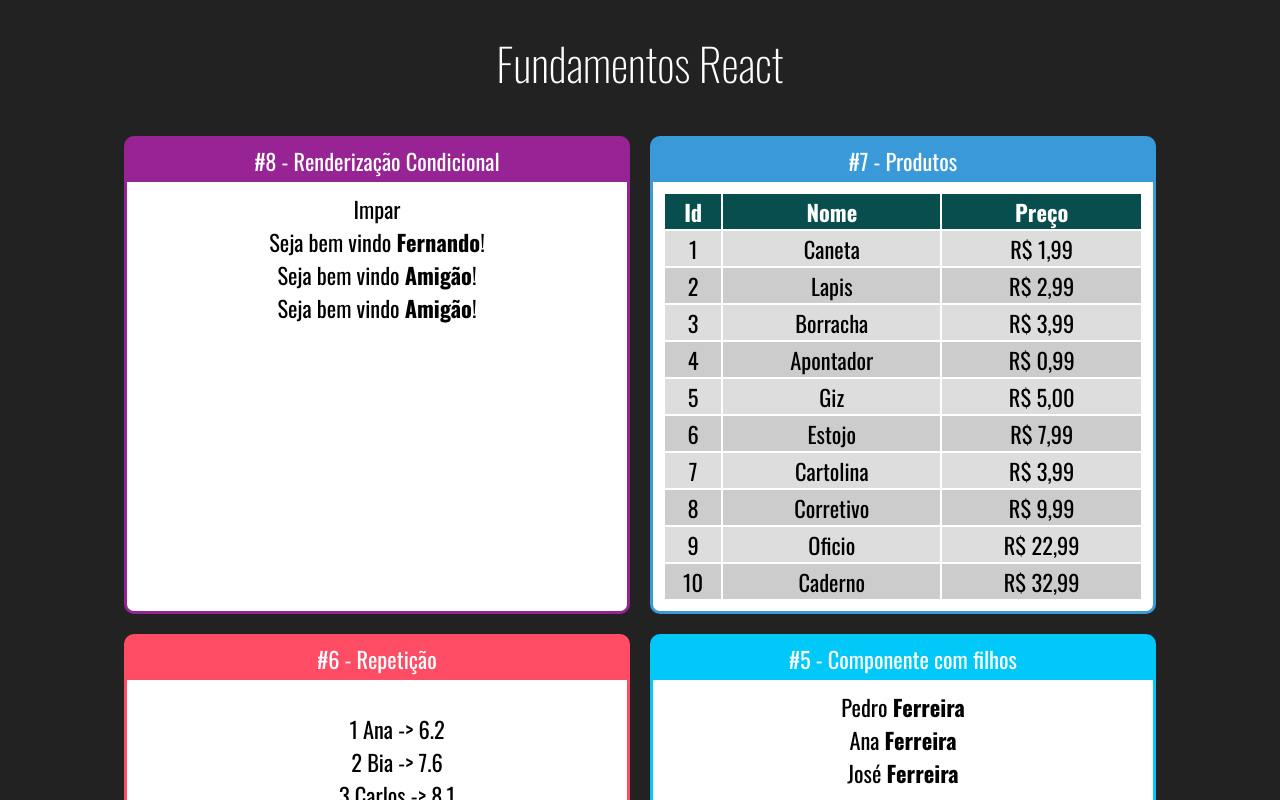
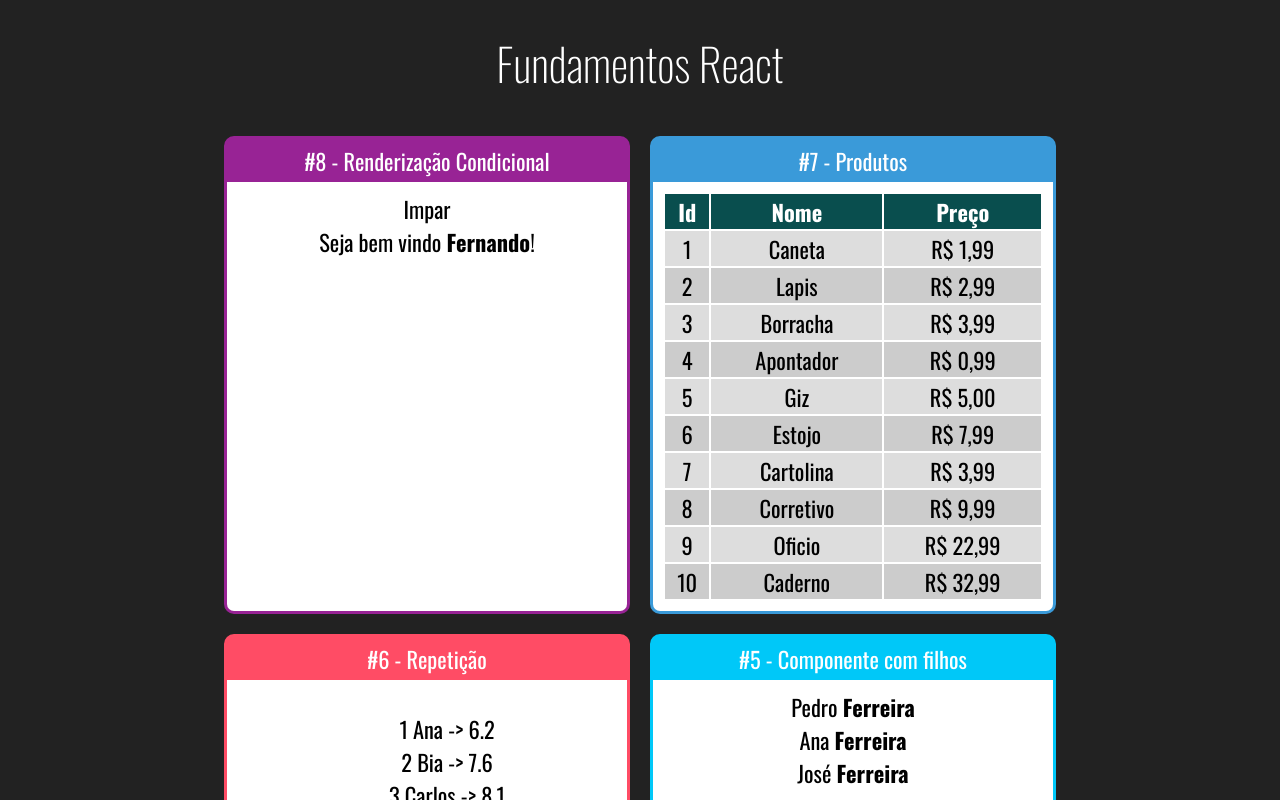
Before and after one commit to josealves380/fundamentos, a React (Create React App) app: page / in a window 1280 px wide. Shown: the top 800 px of the page. Built offline with nearby package versions, Linux system fonts and the light colour scheme.

Commit message:
Adicionando a Else no component If

```diff
--- a/src/App.jsx
+++ b/src/App.jsx
@@ -22,8 +22,8 @@
             <Card titulo="#8 - Renderização Condicional" color="#982395">
                 <ParOuImpar numero={21}></ParOuImpar>
                 <UsuarioInfo usuario={{ nome: 'Fernando' }} />
-                <UsuarioInfo usuario={{}} />
-                <UsuarioInfo />
+                {/*<UsuarioInfo usuario={{}} />
+                <UsuarioInfo />*/}
             </Card>
             <Card titulo="#7 - Produtos" color="#3A9AD9">
                 <TabelaProdutos/>
--- a/src/components/basicos/layout/Card.css
+++ b/src/components/basicos/layout/Card.css
@@ -6,8 +6,8 @@
 
     display: flex;
     flex-direction: column;
-    max-width: 500px;
-    min-width: 500px;
+    max-width: 400px;
+    min-width: 400px;
 }
 
 .Card .Title {
--- a/src/components/condicional/If.js
+++ b/src/components/condicional/If.js
@@ -1,7 +1,19 @@
 export default props => {
+
+    const elseChild = props.children.filter(child => {
+        return child.type && child.type.name === 'Else'
+    })[0]
+
+    const ifChildren = props.children.filter(child => {
+        return child !== elseChild
+    })
     if(props.test) {
-        return props.children
+        return ifChildren
+    } else if(elseChild) {
+        return elseChild
     } else {
         return false
     }
 }
+
+export const Else = props => props.children
--- a/src/components/condicional/UsuarioInfo.jsx
+++ b/src/components/condicional/UsuarioInfo.jsx
@@ -1,16 +1,22 @@
 import React from 'react';
-import If from './If'
+import If, { Else } from './If';
 
 export default props => {
-        const usuario = props.usuario || {}
-        return (
-            <div>
-                <If test={usuario && usuario.nome}>
+    const usuario = props.usuario || {};
+    return (
+        <div>
+            {/*<If test={usuario && usuario.nome}>
                     Seja bem vindo <strong>{ usuario.nome }</strong>!
                 </If>
                 <If test={!usuario || !usuario.nome}>
                     Seja bem vindo <strong>Amigão</strong>!
-                </If>
-            </div>
-        )
-    }
+                </If>/ */}
+            <If test={usuario && usuario.nome}>
+                Seja bem vindo <strong>{usuario.nome}</strong>!
+            < Else >
+                    Seja bem vindo <strong> Amigão</strong > !
+                </Else >
+            </If >
+        </div >
+    )
+}
```
